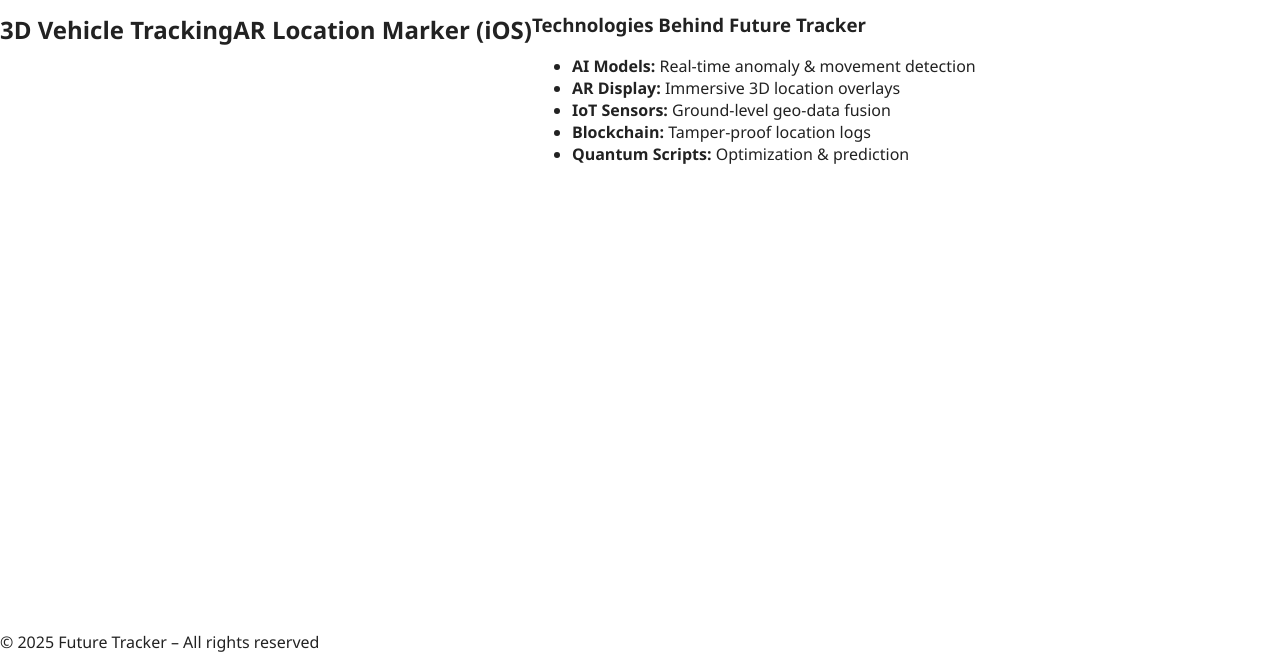
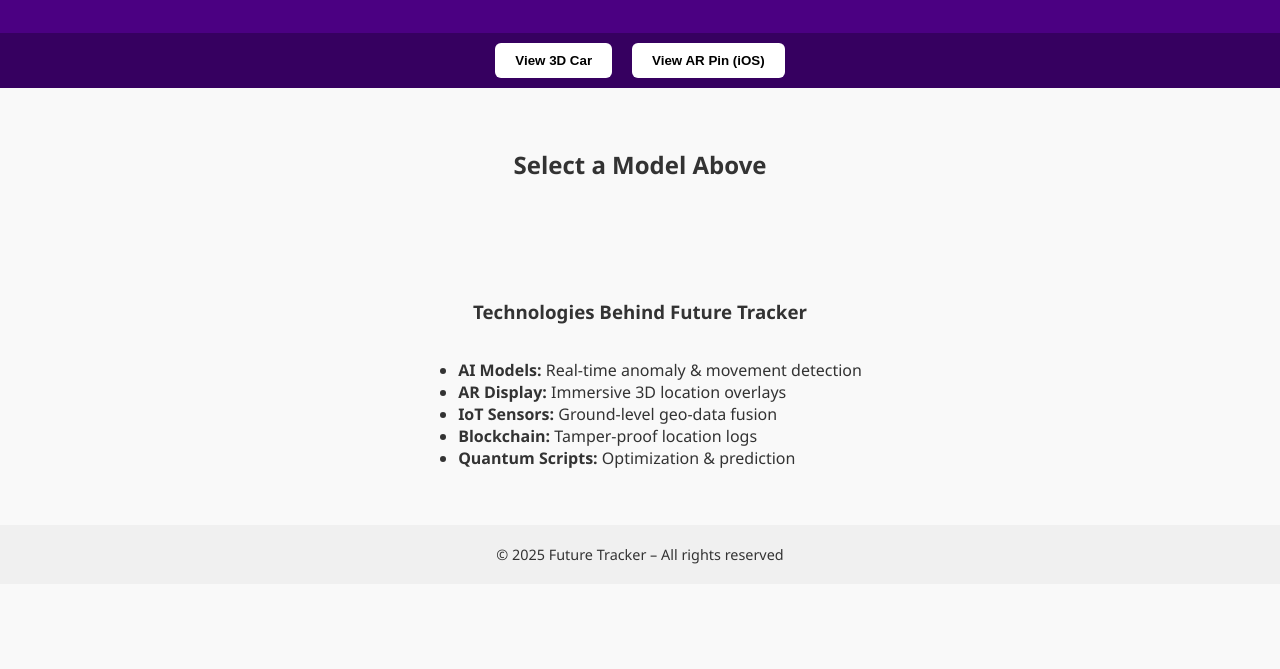
Before and after one commit to Hackerkhan5323/future_tracking, a plain HTML site: page index.html in a window 1280 px wide. Shown: the part 131-800 px from the top of the page. Drawn offline with nearby package versions, Linux system fonts and the light colour scheme; a script that the page names is missing.

Commit message:
index.html

```diff
--- a/index.html
+++ b/index.html
@@ -2,51 +2,81 @@
 <html lang="en">
 <head>
   <meta charset="UTF-8" />
-  <meta name="viewport" content="width=device-width, initial-scale=1.0" />
-  <meta name="description" content="Next-Gen Mobile Location Tracking System with AI, AR, IoT, and Quantum features." />
-  <title>Future Tracker – Mobile Location Intelligence</title>
-  <link rel="stylesheet" href="css/main.css" />
-  <link rel="stylesheet" href="css/themes/light.css" id="theme-stylesheet" />
+  <meta name="viewport" content="width=device-width, initial-scale=1.0"/>
+  <title>Future Tracker – Mobile Location System</title>
+  <link rel="stylesheet" href="css/main.css">
   <script type="module" src="https://unpkg.com/@google/model-viewer/dist/model-viewer.min.js"></script>
+  <style>
+    body {
+      margin: 0;
+      font-family: 'Segoe UI', sans-serif;
+      background: #f9f9f9;
+      color: #333;
+    }
+    header {
+      background: #4b0082;
+      color: white;
+      padding: 20px 40px;
+      text-align: center;
+    }
+    nav {
+      background: #360060;
+      display: flex;
+      justify-content: center;
+      padding: 10px;
+    }
+    nav button {
+      background: #ffffff;
+      border: none;
+      padding: 10px 20px;
+      margin: 0 10px;
+      border-radius: 6px;
+      font-weight: bold;
+      cursor: pointer;
+      transition: 0.3s;
+    }
+    nav button:hover {
+      background: #dddddd;
+    }
+    .section {
+      padding: 40px;
+      text-align: center;
+    }
+    model-viewer {
+      width: 100%;
+      max-width: 700px;
+      height: 400px;
+      margin: auto;
+    }
+    footer {
+      background: #f0f0f0;
+      text-align: center;
+      padding: 20px;
+      font-size: 0.9em;
+    }
+  </style>
 </head>
 
 <body>
+
   <header>
     <h1>Future Tracker</h1>
     <p>AI-Powered, AR-Enhanced Mobile Location System</p>
   </header>
 
-  <main>
-    <section class="model-section">
-      <h2>3D Vehicle Tracking</h2>
-      <model-viewer
-        src="assets/models/car.gltf"
-        alt="3D Car Model"
-        auto-rotate
-        camera-controls
-        shadow-intensity="1"
-        background-color="#f0f0f0"
-        style="width: 100%; height: 400px;"
-      ></model-viewer>
+  <nav>
+    <button onclick="showModel('car')">View 3D Car</button>
+    <button onclick="showModel('pin')">View AR Pin (iOS)</button>
+  </nav>
+
+  <section class="section" id="modelViewerSection">
+    <h2 id="modelTitle">Select a Model Above</h2>
+    <!-- Viewer will be injected here -->
   </section>
 
-    <section class="model-section">
-      <h2>AR Location Marker (iOS)</h2>
-      <model-viewer
-        src="assets/models/pin.usdz"
-        alt="AR Pin"
-        ar
-        ar-modes="scene-viewer quick-look webxr"
-        auto-rotate
-        camera-controls
-        background-color="#ffffff"
-        style="width: 100%; height: 400px;"
-      ></model-viewer>
-    </section>
-
-    <section class="info-section">
+  <section class="section">
     <h3>Technologies Behind Future Tracker</h3>
-      <ul>
+    <ul style="text-align: left; display: inline-block;">
       <li><strong>AI Models:</strong> Real-time anomaly & movement detection</li>
       <li><strong>AR Display:</strong> Immersive 3D location overlays</li>
       <li><strong>IoT Sensors:</strong> Ground-level geo-data fusion</li>
@@ -54,12 +84,46 @@
       <li><strong>Quantum Scripts:</strong> Optimization & prediction</li>
     </ul>
   </section>
-  </main>
 
   <footer>
-    <p>&copy; 2025 Future Tracker – All rights reserved</p>
+    &copy; 2025 Future Tracker – All rights reserved
   </footer>
 
-  <script src="js/core/app.js" type="module"></script>
+  <script>
+    function showModel(type) {
+      const section = document.getElementById("modelViewerSection");
+      const title = document.getElementById("modelTitle");
+      let modelHTML = '';
+
+      if (type === 'car') {
+        title.innerText = "3D Vehicle Tracking Model";
+        modelHTML = `
+          <model-viewer
+            src="assets/models/car.gltf"
+            alt="3D Car"
+            auto-rotate
+            camera-controls
+            shadow-intensity="1"
+            background-color="#ffffff"
+          ></model-viewer>`;
+      } else if (type === 'pin') {
+        title.innerText = "AR Location Pin (iOS)";
+        modelHTML = `
+          <model-viewer
+            src="assets/models/pin.usdz"
+            alt="AR Pin"
+            ar
+            ar-modes="webxr scene-viewer quick-look"
+            auto-rotate
+            camera-controls
+            shadow-intensity="1"
+            background-color="#ffffff"
+          ></model-viewer>`;
+      }
+
+      section.innerHTML = `<h2 id="modelTitle">${title.innerText}</h2>` + modelHTML;
+    }
+  </script>
+
 </body>
 </html>
```
Lines whose indentation alone changed are shown as unchanged.
